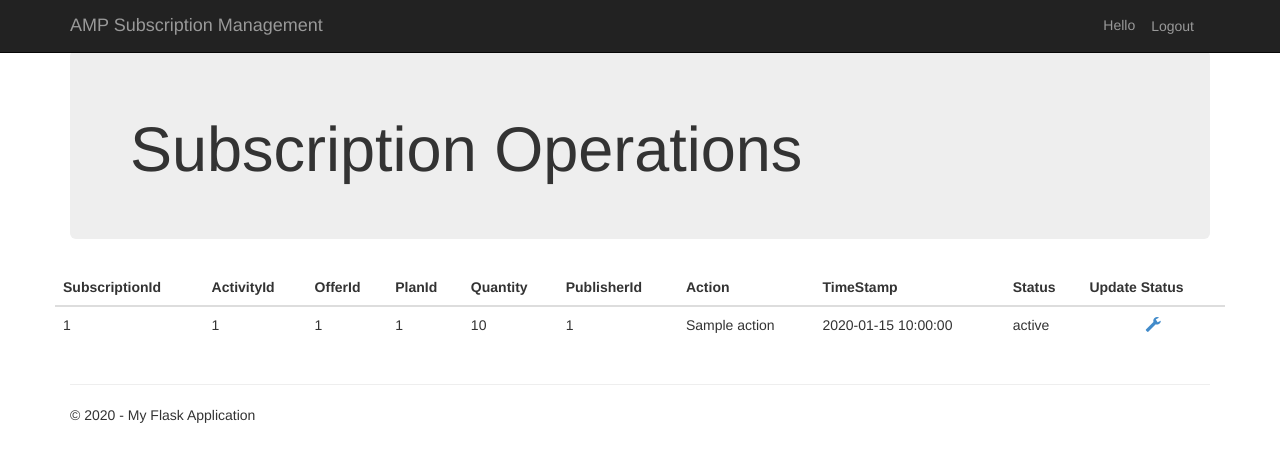
After one commit to jaychowjingjie/amp-subscription-mgmt, a Flask app: template templates/suboperations.html in a window 1280 px wide. The commit adds this page. Shown: the top 462 px of the page. Run offline with Flask 2, Linux system fonts and the light colour scheme; the template is opened without the code that fills it: most values are stand-ins (such as "Sample title", 1, 10 or a date in 2020); parts of the project's set-up code (start-up, migrations or seed data) failed here and were passed over; some libraries are stand-ins or nearby versions.

Commit message:
updated operations endpoint actions

```diff
--- a/app.py
+++ b/app.py
@@ -57,6 +57,28 @@ def updatesubscription():
     else:
         return render_template('error.html', user=session["user"], response_statuscode = update_subscription_response.status_code)
 
+@app.route("/operations/<subscriptionid>")
+def operations(subscriptionid):
+    sub_operations = get_sub_operations(subscriptionid)
+    app.logger.info(type(sub_operations))
+    return render_template('suboperations.html', user=session["user"], operations = sub_operations)
+
+@app.route("/operation/<subscriptionId>/<operationid>")
+def getoperation(subscriptionId, operationid):
+    operation = get_operation(subscriptionId, operationid)
+    app.logger.info(type(operation))
+    return render_template('error.html', user=session["user"], operation = operation)
+
+@app.route("/updateoperation/<operationid>")
+def updateoperation(operationid):
+    #sub_operations = get_sub_operations(operationid)
+    app.logger.info(type(sub_operations))
+    #return render_template('suboperations.html', user=session["user"], operations = sub_operations)
+
+# todo change quantity
+
+# todo delete subscription
+
 @app.route("/logout")
 def logout():
     session.clear()  # Wipe out user and its token cache from session
@@ -114,6 +136,17 @@ def update_subscriptionplan(subscription, plan_id):
     )
     return updateresponse
 
+def get_sub_operations(subscription):
+    sub_operations_data =  call_marketplace_api(  # Use token to call downstream service
+        app_config.MARKETPLACEAPI_ENDPOINT +"/"+ subscription + "/operations" + app_config.MARKETPLACEAPI_API_VERSION)
+    app.logger.info(sub_operations_data)
+    return sub_operations_data
+
+def get_operation(subscriptionid, operationid):
+    sub_operation_data =  call_marketplace_api(  # Use token to call downstream service
+        app_config.MARKETPLACEAPI_ENDPOINT +"/"+ subscriptionid + "/operations" + "/" + operationid + app_config.MARKETPLACEAPI_API_VERSION)
+    app.logger.info(sub_operation_data)
+    return sub_operation_data
 
 def get_marketplace_access_token():
     token_url = app_config.AUTHORITY + app_config.MARKETPLACEAPI_TENANTID + '/oauth2/token'
--- a/app_config.py
+++ b/app_config.py
@@ -42,4 +42,5 @@ SESSION_TYPE = "filesystem"  # So token cache will be stored in server-side sess
 SCOPE = [""]
 AUTHORITY = "https://login.microsoftonline.com/"
 MARKETPLACEAPI_ENDPOINT = 'https://marketplaceapi.microsoft.com/api/saas/subscriptions'
-MARKETPLACEAPI_API_VERSION="?api-version=2018-08-31"
+MARKETPLACEAPI_OPERATIONS_ENDPOINT = 'https://marketplaceapi.microsoft.com/api/saas/operations'
+MARKETPLACEAPI_API_VERSION="?api-version=2018-09-15"
--- /dev/null
+++ b/templates/suboperations.html
@@ -0,0 +1,48 @@
+{% extends "layout.html" %}
+
+{% block content %}
+
+<div class="jumbotron">
+    <h1>Subscription Operations</h1>
+</div>
+
+<div class="row">
+        <table class="table">
+            <thead>
+                <tr>
+                    <th scope="col">SubscriptionId</th>
+                    <th scope="col">ActivityId</th>
+                    <th scope="col">OfferId</th>
+                    <th scope="col">PlanId</th>
+                    <th scope="col">Quantity</th>
+                    <th scope="col">PublisherId</th>
+                    <th scope="col">Action</th>
+                    <th scope="col">TimeStamp</th>
+                    <th scope="col">Status</th>
+                    <th scope="col">Update Status</th>
+                </tr>
+            </thead>
+            <tbody>
+                {% for operation in operations %}
+                        <tr>
+                            <td>{{ operation['subscriptionId'] }}</td>
+                            <td>{{ operation['activityId'] }}</td>
+                            <td>{{ operation['offerId'] }}</td>
+                            <td>{{ operation['planId'] }}</td>
+                            <td>{{ operation['quantity'] }}</td>
+                            <td>{{ operation['publisherId'] }}</td>
+                            <td>{{ operation['action'] }}</td>
+                            <td>{{ operation['timeStamp'] }}</td>
+                            <td>{{ operation['status'] }}</td>
+                            <td  class="text-center">
+                                <a href={{ url_for('updateoperation', operationid=operation['id']) }}>
+                                    <span  style="font-size: 15px" class="glyphicon glyphicon-wrench"></span>
+                                </a>
+                            </td>
+                        </tr>
+                {% endfor %}
+            </tbody>
+        </table>
+    </div>
+
+{% endblock %}
```
Also changed, not shown: templates/index.html (+7 -3 lines).
